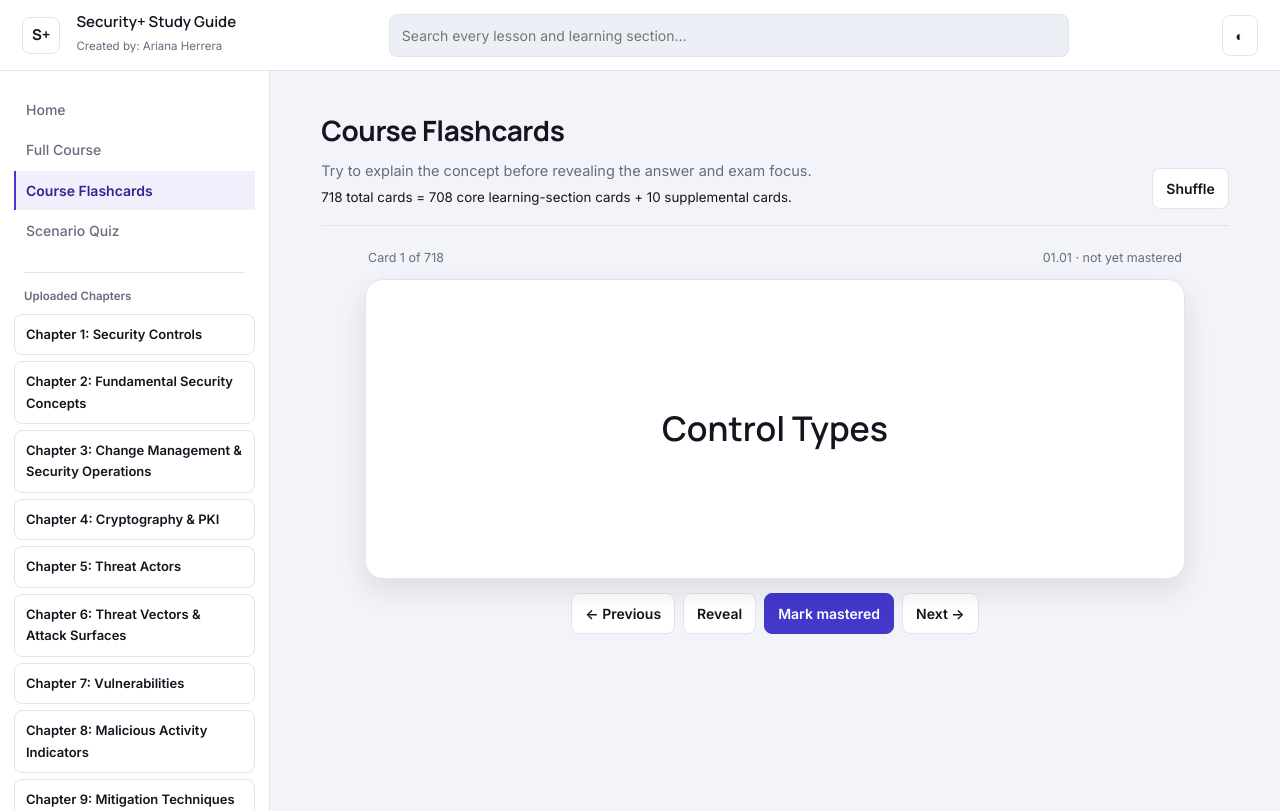
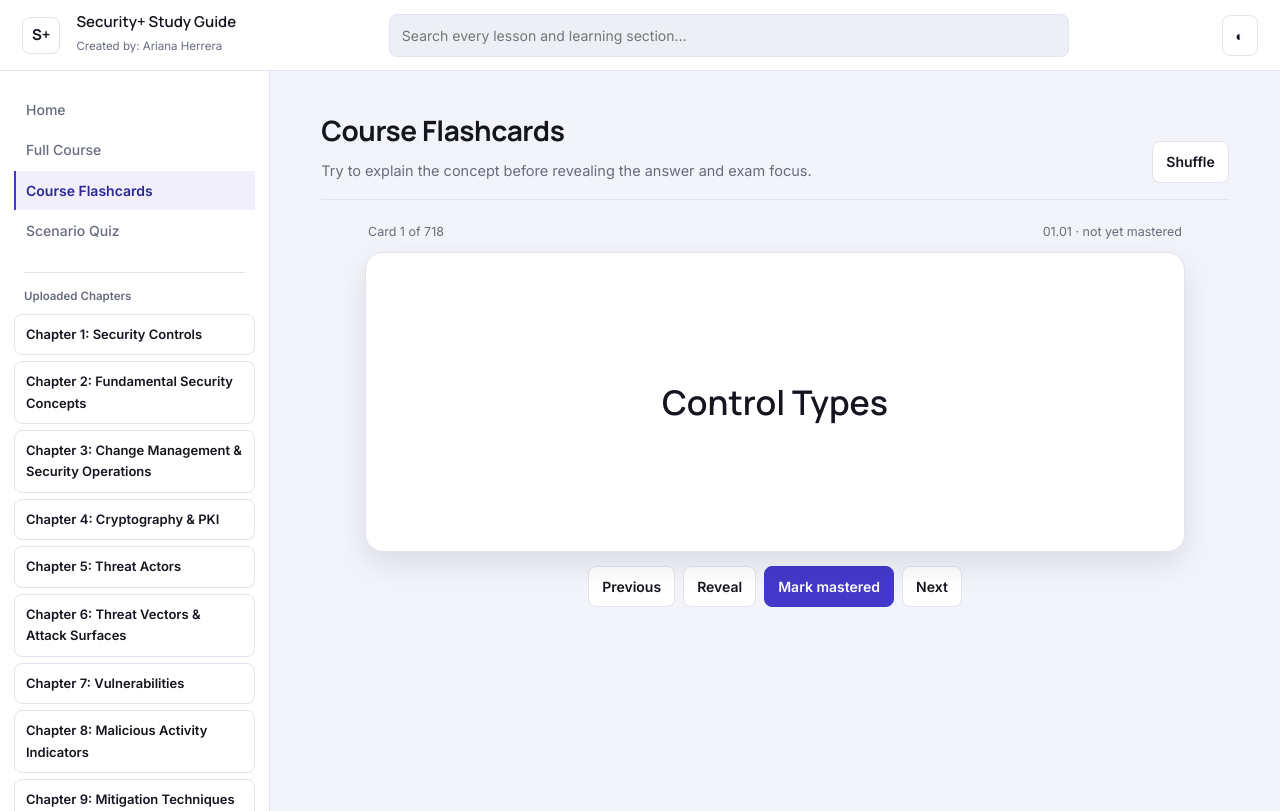
Before and after one commit to ari-923/security, a Next.js app: page /flashcards in a window 1280 px wide. Built offline with nearby package versions, Linux system fonts and the light colour scheme.

Commit message:
Update FlashcardsClient.js

```diff
--- a/components/FlashcardsClient.js
+++ b/components/FlashcardsClient.js
@@ -11,7 +11,7 @@ export default function FlashcardsClient({ cards, coreCount, supplementalCount }
   const card = deck[pos];
   const move = (d) => { setPos((p) => (p + d + deck.length) % deck.length); setRevealed(false); };
   return <section>
-    <div className="view-head"><div><h2>Course Flashcards</h2><p>Try to explain the concept before revealing the answer and exam focus.</p><small>{cards.length} total cards = {coreCount} core learning-section cards + {supplementalCount} supplemental cards.</small></div><div className="toolbar"><button className="btn" onClick={() => { setDeck([...deck].sort(() => Math.random() - .5)); setPos(0); setRevealed(false); }}>Shuffle</button></div></div>
-    <div className="flash-shell"><div className="flash-meta"><span>Card {pos + 1} of {deck.length}</span><span>{card.lessonId} · {isMastered(card.key) ? "✓ mastered" : "not yet mastered"}</span></div><div className={`flash ${revealed ? "revealed" : ""}`} onClick={() => setRevealed((v) => !v)}><div className="front">{card.title}</div><div className="back"><strong>{card.answer}</strong><br/><br/>Exam focus: {card.exam}</div></div><div className="controls"><button className="btn" onClick={() => move(-1)}>← Previous</button><button className="btn" onClick={() => setRevealed((v) => !v)}>Reveal</button><button className="btn primary" onClick={() => { setMastered(card.key, true); move(1); }}>Mark mastered</button><button className="btn" onClick={() => move(1)}>Next →</button></div></div>
+    <div className="view-head"><div><h2>Course Flashcards</h2><p>Try to explain the concept before revealing the answer and exam focus.</p></div><div className="toolbar"><button className="btn" onClick={() => { setDeck([...deck].sort(() => Math.random() - .5)); setPos(0); setRevealed(false); }}>Shuffle</button></div></div>
+    <div className="flash-shell"><div className="flash-meta"><span>Card {pos + 1} of {deck.length}</span><span>{card.lessonId} · {isMastered(card.key) ? "✓ mastered" : "not yet mastered"}</span></div><div className={`flash ${revealed ? "revealed" : ""}`} onClick={() => setRevealed((v) => !v)}><div className="front">{card.title}</div><div className="back"><strong>{card.answer}</strong><br/><br/>Exam focus: {card.exam}</div></div><div className="controls"><button className="btn" onClick={() => move(-1)}>Previous</button><button className="btn" onClick={() => setRevealed((v) => !v)}>Reveal</button><button className="btn primary" onClick={() => { setMastered(card.key, true); move(1); }}>Mark mastered</button><button className="btn" onClick={() => move(1)}>Next</button></div></div>
   </section>;
 }
```
